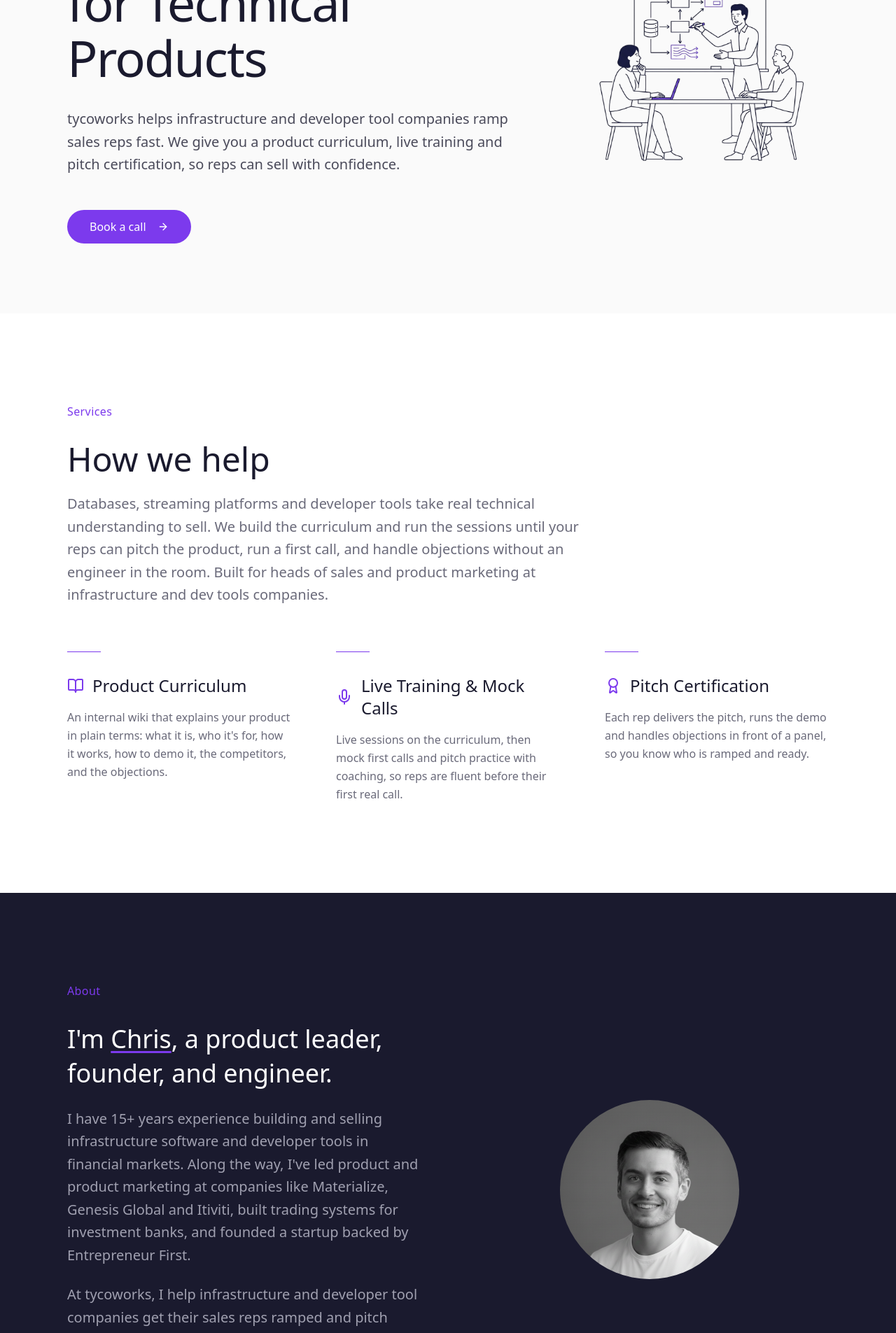
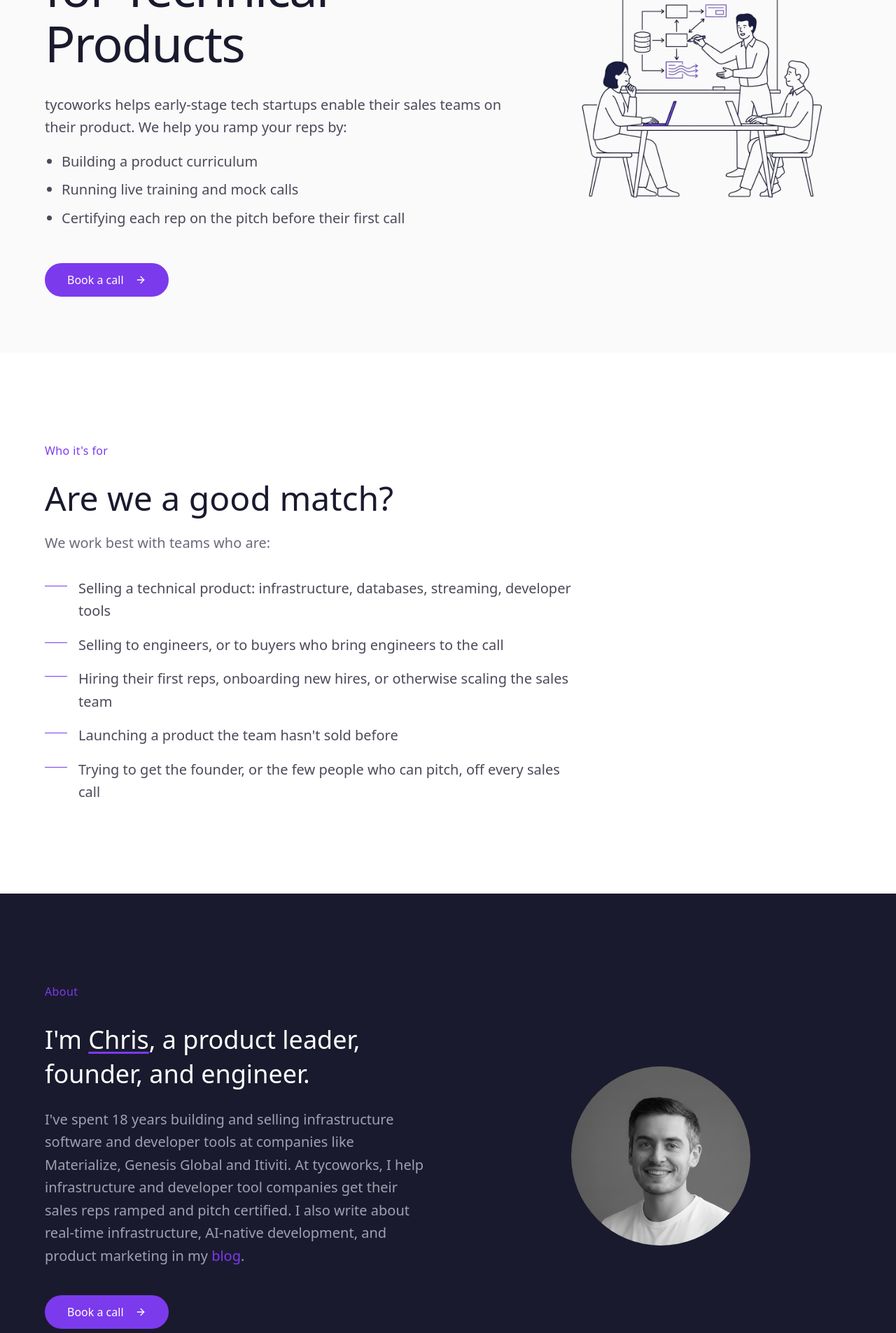
Before and after one commit to tycoworks/website, a Next.js app: page / in a window 1280 px wide. Shown: the part 320-2225 px from the top of the page at 70% size. Built offline with nearby package versions, Linux system fonts and the light colour scheme.

Commit message:
Simplify the page: first sentence, three ways we help, who it's for; blog moves to blog subdomain
Co-Authored-By: Claude Fable 5.1 <noreply@anthropic.com>

```diff
--- a/src/app/page.tsx
+++ b/src/app/page.tsx
@@ -2,7 +2,7 @@
 
 import { useState } from 'react';
 import { motion } from 'framer-motion';
-import { ArrowRight, Menu, X, BookOpen, Mic, Award } from 'lucide-react';
+import { ArrowRight, Menu, X } from 'lucide-react';
 import { Button } from '@/components/Button';
 
 const fadeUp = {
@@ -34,7 +34,7 @@ export default function Home() {
     <div className="min-h-screen bg-[#fafafa]">
       {/* Navigation */}
       <nav className="fixed top-0 left-0 right-0 z-50 bg-white/80 backdrop-blur-md border-b border-gray-200">
-        <div className="px-6 md:px-12 lg:px-24 py-4">
+        <div className={`px-6 md:px-12 py-4 max-w-6xl mx-auto`}>
           <div className="flex items-center justify-between">
             {/* Logo */}
             <button onClick={() => scrollToSection('home')} className="focus:outline-none flex items-center gap-2">
@@ -58,7 +58,7 @@ export default function Home() {
                 onClick={() => scrollToSection('services')}
                 className="text-[#4a4a5a] hover:text-[#7c3aed] transition-colors"
               >
-                Services
+                Who it's for
               </button>
               <button
                 onClick={() => scrollToSection('about')}
@@ -67,7 +67,7 @@ export default function Home() {
                 About
               </button>
               <a
-                href="https://tycoworks.substack.com"
+                href="https://blog.tycoworks.com"
                 target="_blank"
                 rel="noopener noreferrer"
                 className="text-[#4a4a5a] hover:text-[#7c3aed] transition-colors"
@@ -113,7 +113,7 @@ export default function Home() {
                   onClick={() => scrollToSection('services')}
                   className="text-left text-[#4a4a5a] hover:text-[#7c3aed] transition-colors py-2"
                 >
-                  Services
+                  Who it's for
                 </button>
                 <button
                   onClick={() => scrollToSection('about')}
@@ -122,7 +122,7 @@ export default function Home() {
                   About
                 </button>
                 <a
-                  href="https://tycoworks.substack.com"
+                  href="https://blog.tycoworks.com"
                   target="_blank"
                   rel="noopener noreferrer"
                   className="text-left text-[#4a4a5a] hover:text-[#7c3aed] transition-colors py-2"
@@ -142,8 +142,8 @@ export default function Home() {
       </nav>
 
       {/* Hero Section */}
-      <section id="home" className="lg:min-h-[90vh] px-6 md:px-12 lg:px-24 py-20 pt-32">
-        <div className="flex flex-col lg:flex-row lg:items-center gap-12 lg:min-h-[70vh]">
+      <section id="home" className="lg:min-h-[90vh] px-6 md:px-12 py-20 pt-32">
+        <div className={`flex flex-col lg:flex-row lg:items-center gap-12 lg:min-h-[70vh] max-w-6xl mx-auto`}>
           <motion.div
             className="max-w-2xl flex-shrink-0"
             initial="initial"
@@ -163,12 +163,14 @@ export default function Home() {
               Sales Enablement for <span className="font-medium">Technical Products</span>
             </motion.h1>
 
-            <motion.p
-              className="text-lg md:text-xl text-[#4a4a5a] max-w-2xl leading-relaxed mb-12"
-              variants={fadeUp}
-            >
-              tycoworks helps infrastructure and developer tool companies ramp sales reps fast. We give you a product curriculum, live training and pitch certification, so reps can sell with confidence.
+            <motion.p className="text-lg md:text-xl text-[#4a4a5a] leading-relaxed mb-4" variants={fadeUp}>
+              tycoworks helps early-stage tech startups enable their sales teams on their product. We help you ramp your reps by:
             </motion.p>
+            <motion.ul className="text-lg md:text-xl text-[#4a4a5a] leading-relaxed mb-12 space-y-2 list-disc pl-6" variants={fadeUp}>
+              <li>Building a product curriculum</li>
+              <li>Running live training and mock calls</li>
+              <li>Certifying each rep on the pitch before their first call</li>
+            </motion.ul>
 
             <motion.div variants={fadeUp}>
               <Button
@@ -194,8 +196,9 @@ export default function Home() {
         </div>
       </section>
 
-      {/* Services Section */}
-      <section id="services" className="px-6 md:px-12 lg:px-24 py-24 md:py-32 bg-white">
+      {/* Who it's for */}
+      <section id="services" className="px-6 md:px-12 py-24 md:py-32 bg-white">
+        <div className="max-w-6xl mx-auto">
         <motion.div
           initial={{ opacity: 0, y: 40 }}
           whileInView={{ opacity: 1, y: 0 }}
@@ -203,60 +206,35 @@ export default function Home() {
           transition={{ duration: 0.6, ease: [0.22, 1, 0.36, 1] }}
         >
           <p className="text-[#7c3aed] font-medium tracking-wide text-sm md:text-base mb-8">
-            Services
+            Who it's for
           </p>
           <h2 className="text-3xl md:text-4xl lg:text-5xl font-medium text-[#1a1a2e] mb-6">
-            How we help
+            Are we a good match?
           </h2>
-          <p className="text-lg md:text-xl text-[#6a6a7a] max-w-3xl leading-relaxed">
-            Databases, streaming platforms and developer tools take real technical understanding to sell. We build the curriculum and run the sessions until your reps can pitch the product, run a first call, and handle objections without an engineer in the room. Built for heads of sales and product marketing at infrastructure and dev tools companies.
+          <p className="text-lg md:text-xl text-[#6a6a7a] max-w-3xl leading-relaxed mb-8">
+            We work best with teams who are:
           </p>
+          <ul className="text-lg md:text-xl text-[#4a4a5a] max-w-3xl leading-relaxed space-y-4">
+            {[
+              "Selling a technical product: infrastructure, databases, streaming, developer tools",
+              "Selling to engineers, or to buyers who bring engineers to the call",
+              "Hiring their first reps, onboarding new hires, or otherwise scaling the sales team",
+              "Launching a product the team hasn't sold before",
+              "Trying to get the founder, or the few people who can pitch, off every sales call",
+            ].map((item) => (
+              <li key={item} className="flex gap-4">
+                <span className="mt-3 h-px w-8 bg-[#7c3aed] flex-shrink-0" />
+                <span>{item}</span>
+              </li>
+            ))}
+          </ul>
         </motion.div>
-
-        <div className="grid md:grid-cols-3 gap-12 md:gap-8 lg:gap-16 mt-16">
-          {[
-            {
-              icon: BookOpen,
-              title: "Product Curriculum",
-              description: "An internal wiki that explains your product in plain terms: what it is, who it's for, how it works, how to demo it, the competitors, and the objections."
-            },
-            {
-              icon: Mic,
-              title: "Live Training & Mock Calls",
-              description: "Live sessions on the curriculum, then mock first calls and pitch practice with coaching, so reps are fluent before their first real call."
-            },
-            {
-              icon: Award,
-              title: "Pitch Certification",
-              description: "Each rep delivers the pitch, runs the demo and handles objections in front of a panel, so you know who is ramped and ready."
-            }
-          ].map((service, index) => (
-            <motion.div
-              key={service.title}
-              className="group"
-              initial={{ opacity: 0, y: 40 }}
-              whileInView={{ opacity: 1, y: 0 }}
-              viewport={{ once: true, margin: "-50px" }}
-              transition={{ duration: 0.6, delay: index * 0.1, ease: [0.22, 1, 0.36, 1] }}
-            >
-              <div className="h-px w-12 bg-[#7c3aed] mb-8 group-hover:w-20 transition-all duration-500" />
-              <div className="flex items-center gap-3 mb-4">
-                <service.icon className="w-6 h-6 text-[#7c3aed] flex-shrink-0" />
-                <h3 className="text-xl md:text-2xl font-medium text-[#1a1a2e]">
-                  {service.title}
-                </h3>
-              </div>
-              <p className="text-[#6a6a7a] leading-relaxed">
-                {service.description}
-              </p>
-            </motion.div>
-          ))}
-        </div>
+      </div>
       </section>
 
       {/* About Section */}
-      <section id="about" className="px-6 md:px-12 lg:px-24 py-24 md:py-32 bg-[#1a1a2e]">
-        <div className="flex flex-col md:flex-row md:items-center gap-12 md:gap-16">
+      <section id="about" className="px-6 md:px-12 py-24 md:py-32 bg-[#1a1a2e]">
+        <div className={`flex flex-col md:flex-row md:items-center gap-12 md:gap-16 max-w-6xl mx-auto`}>
           <motion.div
             className="max-w-3xl md:flex-1"
             initial={{ opacity: 0, y: 40 }}
@@ -281,14 +259,10 @@ export default function Home() {
               , a product leader, founder, and engineer.
             </p>
 
-            <p className="text-lg md:text-xl text-[#a0a0b0] leading-relaxed mb-6">
-              I have 15+ years experience building and selling infrastructure software and developer tools in financial markets. Along the way, I've led product and product marketing at companies like Materialize, Genesis Global and Itiviti, built trading systems for investment banks, and founded a startup backed by Entrepreneur First.
-            </p>
-
             <p className="text-lg md:text-xl text-[#a0a0b0] leading-relaxed">
-              At tycoworks, I help infrastructure and developer tool companies get their sales reps ramped and pitch certified. I also write about real-time infrastructure, AI-native development, and product marketing in my{' '}
+              I've spent 18 years building and selling infrastructure software and developer tools at companies like Materialize, Genesis Global and Itiviti. At tycoworks, I help infrastructure and developer tool companies get their sales reps ramped and pitch certified. I also write about real-time infrastructure, AI-native development, and product marketing in my{' '}
               <a
-                href="https://tycoworks.substack.com"
+                href="https://blog.tycoworks.com"
                 target="_blank"
                 rel="noopener noreferrer"
                 className="text-[#7c3aed] hover:underline underline-offset-4"
@@ -296,6 +270,18 @@ export default function Home() {
                 blog
               </a>.
             </p>
+
+            <div className="mt-10">
+              <Button
+                asChild
+                className="bg-[#7c3aed] hover:bg-[#6d28d9] text-white !px-8 !py-6 text-base rounded-full group transition-all duration-300"
+              >
+                <a href="https://calendar.app.google/CJkcsNjYF7PM6sBS7" target="_blank" rel="noopener noreferrer">
+                  Book a call
+                  <ArrowRight className="ml-2 h-4 w-4 group-hover:translate-x-1 transition-transform" />
+                </a>
+              </Button>
+            </div>
           </motion.div>
 
           <motion.div
@@ -315,8 +301,8 @@ export default function Home() {
       </section>
 
       {/* Footer */}
-      <footer className="px-6 md:px-12 lg:px-24 py-12 bg-[#fafafa] border-t border-[#e5e5e5]">
-        <div className="flex flex-col md:flex-row justify-between items-center gap-4">
+      <footer className="px-6 md:px-12 py-12 bg-[#fafafa] border-t border-[#e5e5e5]">
+        <div className={`flex flex-col md:flex-row justify-between items-center gap-4 max-w-6xl mx-auto`}>
           <p className="text-[#1a1a2e] font-medium">tycoworks</p>
           <p className="text-[#8a8a9a] text-sm">
             © {new Date().getFullYear()} tycoworks. All rights reserved.
```
